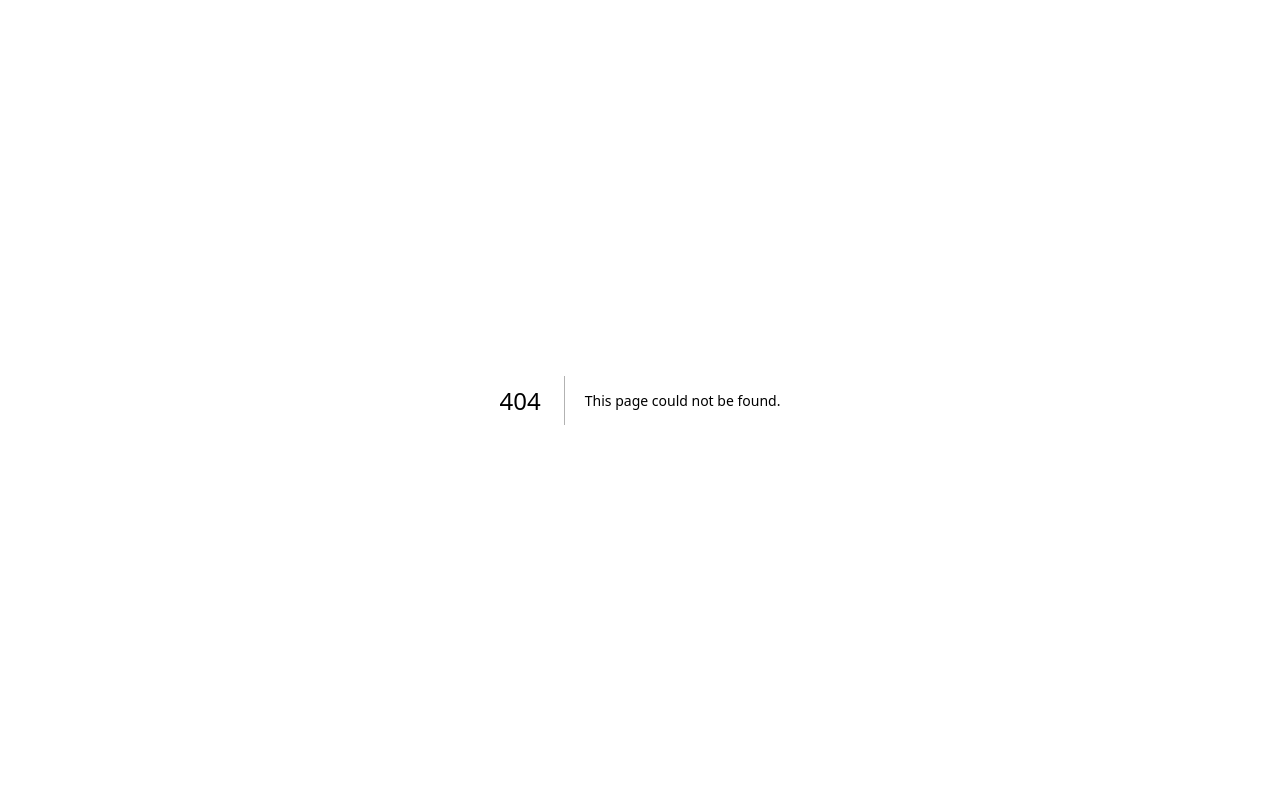
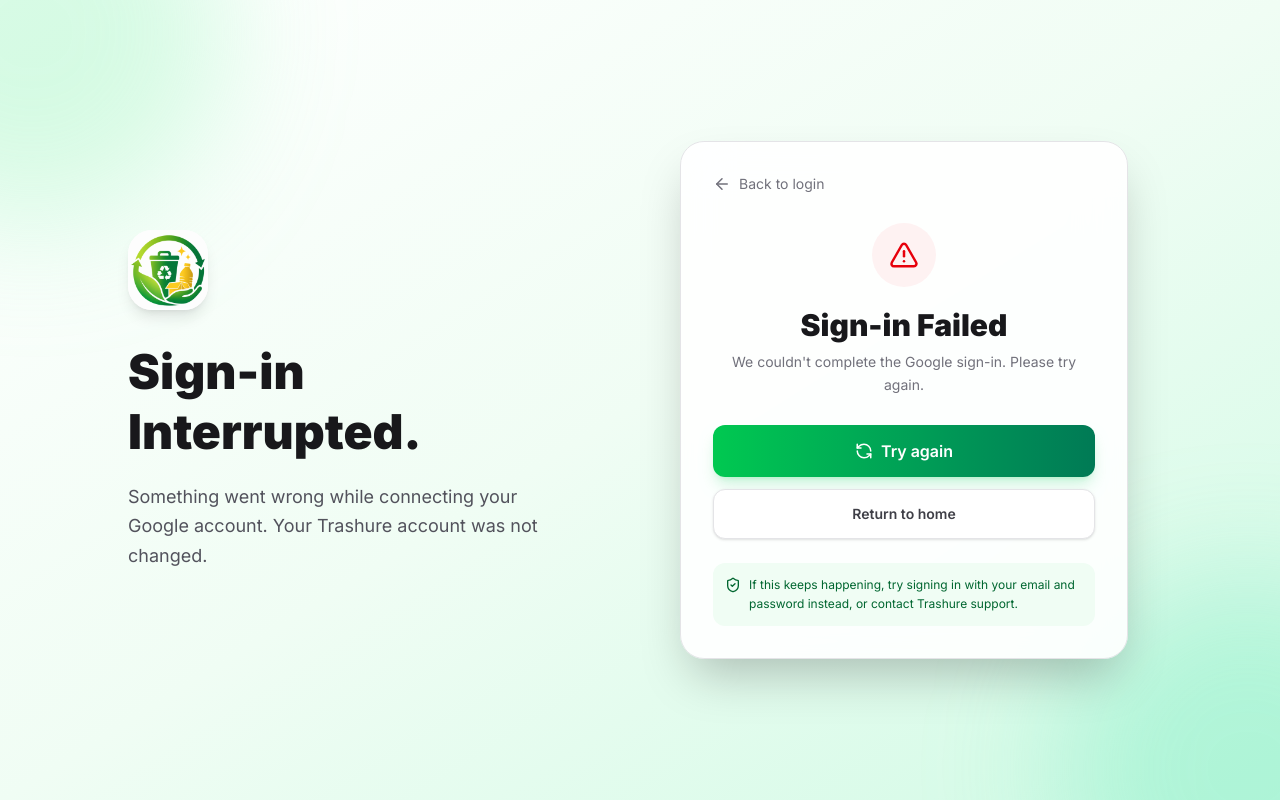
Before and after one commit to buildwithjaym/trashure-web-app, a Next.js app: page /login/auth-code-error in a window 1280 px wide. Before the commit this address had no page. Built offline with nearby package versions, Linux system fonts and the light colour scheme.

Commit message:
Added error page for failed outh login

```diff
--- a/app/api/auth/login/google/route.ts
+++ b/app/api/auth/login/google/route.ts
@@ -1,44 +1,72 @@
 import { NextResponse } from "next/server";
 import { createClient } from "@/lib/supabase/server";
+
+function isSafeNextPath(value: string | null): value is string {
+  if (!value) return false;
+  if (!value.startsWith("/")) return false;
+  if (value.startsWith("//")) return false;
+  if (value.startsWith("/\\")) return false;
+  return true;
+}
 
 export async function GET(request: Request) {
   const { searchParams, origin } = new URL(request.url);
 
   const code = searchParams.get("code");
+  const nextParam = searchParams.get("next");
 
-  let next = searchParams.get("next") ?? "/profiles";
-  if (!next.startsWith("/")) {
-    next = "/profiles";
+  // ---- Safe redirect target (default: /profiles) ----
+  const next = isSafeNextPath(nextParam) ? nextParam : "/profiles";
+
+  // ---- Missing code ----
+  if (!code) {
+    return NextResponse.redirect(
+      `${origin}/login/auth-code-error?reason=no_code`,
+    );
   }
 
-  if (!code) {
-    return NextResponse.redirect(`${origin}/login/auth-code-error?reason=no_code`);
-  }
-
+  // ---- Exchange code for session ----
   const supabase = await createClient();
   const { error } = await supabase.auth.exchangeCodeForSession(code);
 
   if (error) {
     console.error("OAuth exchange failed:", error.message);
     return NextResponse.redirect(
-      `${origin}/login/auth-code-error?reason=${encodeURIComponent(error.message)}`
+      `${origin}/login/auth-code-error?reason=${encodeURIComponent(
+        error.message,
+      )}`,
     );
   }
 
-  // ---- OAuth-only gate ----
-  const { data: { user } } = await supabase.auth.getUser();
+  // ---- OAuth-only gate: no profile → onboarding ----
+  const {
+    data: { user },
+  } = await supabase.auth.getUser();
 
-  if (user) {
-    const { data: profile } = await supabase
-      .from("profiles")
-      .select("id")
-      .eq("auth_id", user.id)
-      .maybeSingle();
-
-    if (!profile) {
-      next = "/create-account";
-    }
+  if (!user) {
+    // Exchange succeeded but no user — treat as auth failure.
+    return NextResponse.redirect(
+      `${origin}/login/auth-code-error?reason=no_user`,
+    );
   }
 
-  return NextResponse.redirect(`${origin}${next}`);
+  const { data: profile, error: profileError } = await supabase
+    .from("profiles")
+    .select("id")
+    .eq("auth_id", user.id)
+    .maybeSingle();
+
+  if (profileError) {
+    console.error("Profile lookup failed:", profileError.message);
+    return NextResponse.redirect(
+      `${origin}/login/auth-code-error?reason=${encodeURIComponent(
+        "profile_lookup_failed",
+      )}`,
+    );
+  }
+
+  // Has profile → honor `next` (safe). No profile → force onboarding.
+  const destination = profile ? next : "/create-account";
+
+  return NextResponse.redirect(`${origin}${destination}`);
 }
--- /dev/null
+++ b/app/login/auth-code-error/page.tsx
@@ -0,0 +1,190 @@
+"use client";
+
+import Link from "next/link";
+import { Suspense, useEffect, useState } from "react";
+import { useSearchParams } from "next/navigation";
+import {
+  AlertTriangle,
+  ArrowLeft,
+  Loader2,
+  RefreshCcw,
+  ShieldCheck,
+} from "lucide-react";
+
+const REASON_MESSAGES: Record<string, string> = {
+  no_code:
+    "Google sign-in was cancelled or the authorization code was missing. Please try again.",
+  access_denied:
+    "You cancelled the Google sign-in request. No changes were made.",
+  invalid_request:
+    "The sign-in request was invalid or has expired. Please start again.",
+  no_user:
+    "Google sign-in completed, but we couldn't load your account. Please try again.",
+  profile_lookup_failed:
+    "We couldn't load your Trashure profile. Please try again or contact support.",
+};
+
+const FALLBACK_MESSAGE =
+  "We couldn't complete the Google sign-in. Please try again.";
+
+function friendlyMessage(reason: string | null) {
+  if (!reason) return FALLBACK_MESSAGE;
+
+  const known = REASON_MESSAGES[reason];
+  if (known) return known;
+
+  try {
+    const decoded = decodeURIComponent(reason).trim();
+    if (!decoded) return FALLBACK_MESSAGE;
+    return decoded.length > 240 ? `${decoded.slice(0, 240)}…` : decoded;
+  } catch {
+    return FALLBACK_MESSAGE;
+  }
+}
+
+/* ---------------------------------------------------------------------------
+ * Content (uses useSearchParams — must live inside a Suspense boundary)
+ * ------------------------------------------------------------------------- */
+
+function AuthCodeErrorContent() {
+  const searchParams = useSearchParams();
+  const [reason, setReason] = useState<string | null>(null);
+
+  useEffect(() => {
+    setReason(searchParams.get("reason"));
+  }, [searchParams]);
+
+  const message = friendlyMessage(reason);
+
+  return (
+    <main className="relative flex min-h-screen items-center justify-center overflow-hidden bg-gradient-to-br from-white via-green-50 to-emerald-100 px-4 py-10">
+      <div
+        aria-hidden="true"
+        className="pointer-events-none absolute -left-40 -top-40 h-96 w-96 rounded-full bg-green-300/30 blur-3xl"
+      />
+      <div
+        aria-hidden="true"
+        className="pointer-events-none absolute -bottom-40 -right-40 h-96 w-96 rounded-full bg-emerald-300/30 blur-3xl"
+      />
+
+      <div className="relative z-10 grid w-full max-w-5xl items-center gap-8 lg:grid-cols-2">
+        <div className="hidden lg:block">
+          <div className="flex h-20 w-20 items-center justify-center overflow-hidden rounded-3xl bg-white shadow-lg">
+            <img
+              src="/logo.png"
+              alt="Trashure"
+              className="h-full w-full object-contain"
+            />
+          </div>
+
+          <h1 className="mt-8 text-5xl font-black leading-tight text-zinc-900">
+            Sign-in
+            <br />
+            Interrupted.
+          </h1>
+
+          <p className="mt-5 max-w-md text-lg leading-relaxed text-zinc-600">
+            Something went wrong while connecting your Google account. Your
+            Trashure account was not changed.
+          </p>
+        </div>
+
+        <section
+          aria-labelledby="auth-error-title"
+          className="mx-auto w-full max-w-md rounded-3xl border border-green-100 bg-white/90 p-6 shadow-2xl backdrop-blur-xl sm:p-8"
+        >
+          <div className="mb-5 flex justify-center lg:hidden">
+            <div className="flex h-16 w-16 items-center justify-center overflow-hidden rounded-2xl bg-white shadow-md">
+              <img
+                src="/logo.png"
+                alt="Trashure"
+                className="h-full w-full object-contain"
+              />
+            </div>
+          </div>
+
+          <Link
+            href="/login"
+            className="inline-flex items-center gap-2 rounded-md text-sm text-zinc-500 transition hover:text-green-600 focus-visible:outline-none focus-visible:ring-2 focus-visible:ring-green-500"
+          >
+            <ArrowLeft size={18} aria-hidden="true" /> Back to login
+          </Link>
+
+          <div className="mt-6 flex justify-center">
+            <div className="flex h-16 w-16 items-center justify-center rounded-full bg-red-50 text-red-600">
+              <AlertTriangle size={30} aria-hidden="true" />
+            </div>
+          </div>
+
+          <h2
+            id="auth-error-title"
+            className="mt-5 text-center text-3xl font-black text-zinc-900"
+          >
+            Sign-in Failed
+          </h2>
+
+          <p className="mt-2 text-center text-sm leading-relaxed text-zinc-500">
+            {message}
+          </p>
+
+          <div className="mt-7 space-y-3">
+            <Link
+              href="/login"
+              className="flex w-full items-center justify-center gap-2 rounded-xl bg-gradient-to-r from-green-500 to-emerald-700 px-4 py-3.5 font-semibold text-white shadow-lg shadow-green-500/20 transition hover:from-green-600 hover:to-emerald-800 hover:shadow-xl focus-visible:outline-none focus-visible:ring-2 focus-visible:ring-green-600 focus-visible:ring-offset-2"
+            >
+              <RefreshCcw size={18} aria-hidden="true" />
+              Try again
+            </Link>
+
+            <Link
+              href="/"
+              className="flex w-full items-center justify-center gap-2 rounded-xl border border-zinc-200 bg-white px-4 py-3.5 text-sm font-semibold text-zinc-700 shadow-sm transition hover:border-zinc-300 hover:bg-zinc-50 hover:shadow-md focus-visible:outline-none focus-visible:ring-2 focus-visible:ring-green-500 focus-visible:ring-offset-2"
+            >
+              Return to home
+            </Link>
+          </div>
+
+          <div className="mt-6 flex items-start gap-2 rounded-xl bg-green-50 p-3 text-xs leading-relaxed text-green-800">
+            <ShieldCheck
+              className="mt-0.5 h-4 w-4 shrink-0"
+              aria-hidden="true"
+            />
+            <p>
+              If this keeps happening, try signing in with your email and
+              password instead, or contact Trashure support.
+            </p>
+          </div>
+        </section>
+      </div>
+    </main>
+  );
+}
+
+/* ---------------------------------------------------------------------------
+ * Fallback (shown while the Suspense boundary resolves searchParams)
+ * ------------------------------------------------------------------------- */
+
+function AuthCodeErrorFallback() {
+  return (
+    <main className="flex min-h-screen items-center justify-center bg-gradient-to-br from-white via-green-50 to-emerald-100 px-4">
+      <Loader2
+        className="animate-spin text-green-600"
+        size={32}
+        aria-hidden="true"
+      />
+      <span className="sr-only">Loading…</span>
+    </main>
+  );
+}
+
+/* ---------------------------------------------------------------------------
+ * Page
+ * ------------------------------------------------------------------------- */
+
+export default function AuthCodeErrorPage() {
+  return (
+    <Suspense fallback={<AuthCodeErrorFallback />}>
+      <AuthCodeErrorContent />
+    </Suspense>
+  );
+}
--- a/app/login/page.tsx
+++ b/app/login/page.tsx
@@ -53,6 +53,46 @@ export default function LoginPage() {
   const [attempts, setAttempts] = useState(0);
 
   const [cooldown, setCooldown] = useState(0);
+
+  const [checkingSession, setCheckingSession] = useState(true);
+
+  // Redirect already-signed-in users away from the login page.
+
+  useEffect(() => {
+
+    let active = true;
+
+    const check = async () => {
+
+      const {
+
+        data: { user },
+
+      } = await supabase.auth.getUser();
+
+      if (!active) return;
+
+      if (user) {
+
+        router.replace("/profiles");
+
+        return;
+
+      }
+
+      setCheckingSession(false);
+
+    };
+
+    void check();
+
+    return () => {
+
+      active = false;
+
+    };
+
+  }, [router, supabase]);
 
   useEffect(() => {
 
@@ -210,6 +250,22 @@ export default function LoginPage() {
 
   };
 
+  if (checkingSession) {
+
+    return (
+
+      <main className="flex min-h-screen items-center justify-center bg-gradient-to-br from-white via-green-50 to-emerald-100">
+
+        <Loader2 className="animate-spin text-green-600" size={32} aria-hidden="true" />
+
+        <span className="sr-only">Checking your session...</span>
+
+      </main>
+
+    );
+
+  }
+
   return (
 
     <main className="relative flex min-h-screen items-center justify-center overflow-hidden bg-gradient-to-br from-white via-green-50 to-emerald-100 px-4 py-10">
@@ -282,7 +338,17 @@ export default function LoginPage() {
 
             <div>
 
-              <label htmlFor="login-password" className="text-sm font-medium text-zinc-700">Password</label>
+              <div className="flex items-center justify-between">
+
+                <label htmlFor="login-password" className="text-sm font-medium text-zinc-700">Password</label>
+
+                <Link href="/forgot-password" className="rounded-md text-sm font-medium text-green-600 transition hover:text-green-700 hover:underline focus-visible:outline-none focus-visible:ring-2 focus-visible:ring-green-500">
+
+                  Forgot password?
+
+                </Link>
+
+              </div>
 
               <div className="relative mt-2">
 
```
